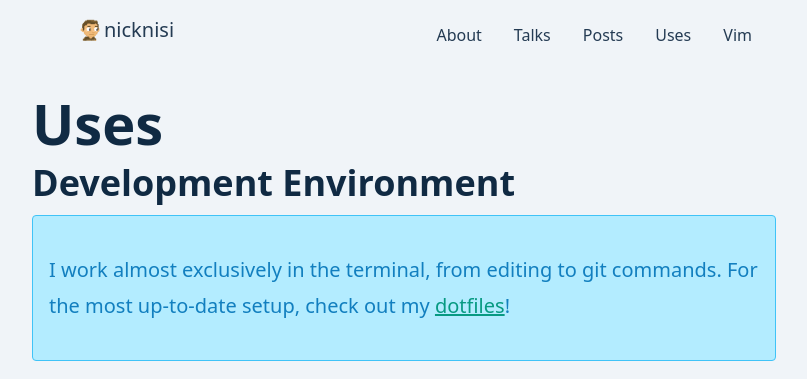
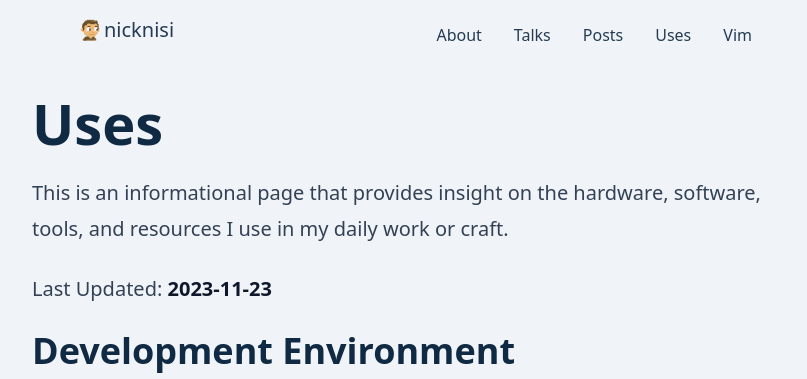
Before and after one commit to nicknisi/nicknisi.com, an Astro site: page /uses in a window 1280 px wide. Shown: the top 379 px of the page, without its empty margins (224-1031 px from the left). Built offline with nearby package versions, Linux system fonts and the light colour scheme; Astro itself is replaced by a stand-in of ours.

Commit message:
add a description and last updated date to /uses page

```diff
--- a/src/pages/uses.mdx
+++ b/src/pages/uses.mdx
@@ -7,6 +7,10 @@ description: 'A collection of the hardware and software I use to be productive.'
 import Callout from '@components/Callout.astro';
 
 # Uses
+
+This is an informational page that provides insight on the hardware, software, tools, and resources I use in my daily work or craft.
+
+Last Updated: **2023-11-23**
 
 ## Development Environment
 
```
